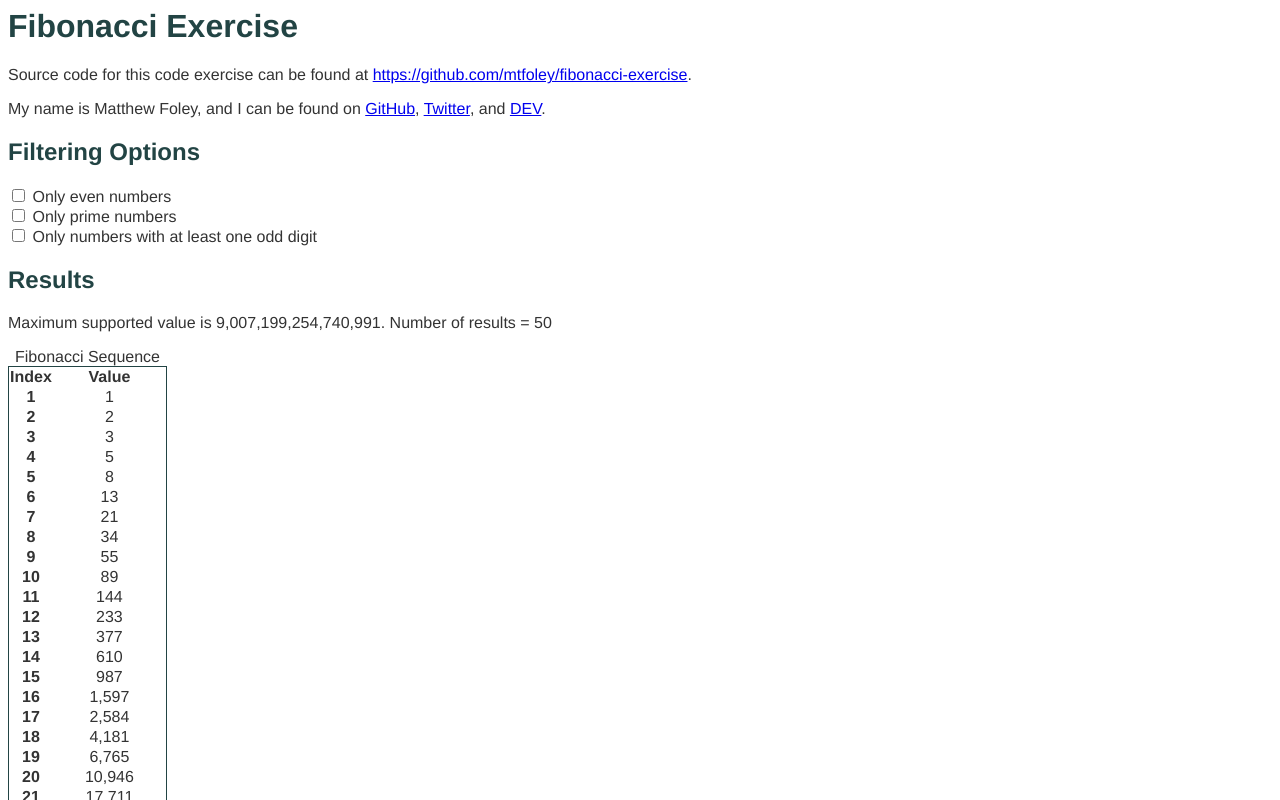
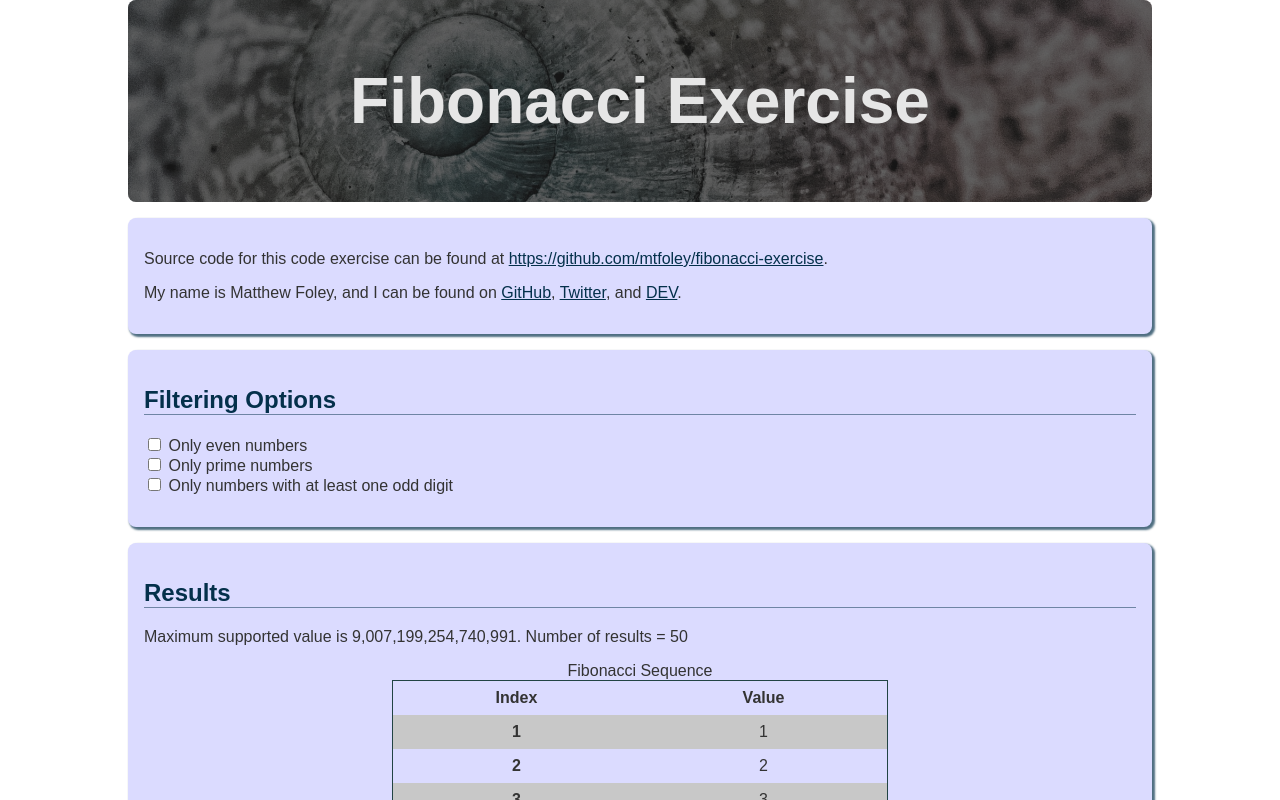
Before and after one commit to mtfoley/fibonacci-exercise, a website with bundled scripts: page src/index.html in a window 1280 px wide. Shown: the top 800 px of the page. Built offline with nearby package versions, Linux system fonts and the light colour scheme.

Commit message:
styling updates and image credit

```diff
--- a/src/app.css
+++ b/src/app.css
@@ -1,18 +1,69 @@
 body {
     color: #333;
-    font-family: "Helvetica Neue", Arial, sans-serif;
+    font-family: "avenir-light",Arial,Helvetica,sans-serif;
+    width: 80%;
+    margin: auto;
 }
-h1,h2 {
-    color: #244;
+header {
+    border-radius: 8px;
+    background-color: transparent;
+    background-image: url('./images/nautilus.jpg');
+    background-position-y: 30%;
+    background-position-x: 20%;
+    background-size: cover;
+}
+section {
+    border-radius: 8px;
+    background-color: rgb(219, 219, 255);
+    padding: 1em;
+    margin: 1em 0;
+    box-shadow: 2px 2px 2px 1px rgba(4, 48, 75, .7);
+}
+header h1 {
+    border-radius: 8px;
+    background: rgba(30,30,30,0.7);
+    color: rgb(230,230,230);
+    text-align: center;
+    font-size: 48pt;
+    padding: 1em;
+    margin:0;
+}
+h2 {
+    color: rgb(4, 48, 75);
+    border-bottom:1px solid rgb(4, 48, 75, 0.5);
 }
 table {
     border-collapse: collapse;
     border: 1px solid #244;
     table-layout: fixed;
+    width: 50%;
+    margin-left: auto;
+    margin-right: auto;
+}
+tr:nth-child(even){
+    background-color: rgb(200,200,200);
+}
+tr:hover {
+    background-color: rgba(30,30,30);
+    color:rgb(219, 219, 255)
 }
 td, th {
     text-align: center;
+    padding: 0.5em;
 }
 label.filter-checkbox-label {
     display: block;
 }
+a {
+    color: rgb(4, 48, 75);
+}
+a:hover {
+    color: #024F87;
+}
+footer {
+    text-align: center;
+}
+
+/* icon fill: #024F87
+hover opacity 0.5
+*/
--- a/src/index.html
+++ b/src/index.html
@@ -4,9 +4,14 @@
         <link rel="stylesheet" href="./app.css"></head>
     </head>
     <body>
+        <header role="img" alt="nautilus seashell background image">
             <h1>Fibonacci Exercise</h1>
+        </header>
+        <section class="info">
             <p>Source code for this code exercise can be found at <a href="https://github.com/mtfoley/fibonacci-exercise" rel="noreferrer" target="_blank">https://github.com/mtfoley/fibonacci-exercise</a>.</p>
             <p>My name is Matthew Foley, and I can be found on <a href="https://github.com/mtfoley" rel="noreferrer" target="_blank">GitHub</a>, <a href="https://twitter.com/MatthewTFoley" rel="noreferrer" target="_blank">Twitter</a>, and <a href="https://dev.to/mtfoley" rel="noreferrer" target="_blank">DEV</a>.</p>
+        </section>
+        <section class="filter">
             <h2>Filtering Options</h2>
             <form>
                 <label for="filter-even" class="filter-checkbox-label">
@@ -22,9 +27,16 @@
                     Only numbers with at least one odd digit
                 </label>
             </form>
+        </section>
+        <section class="results">
             <h2>Results</h2>
             <p id="results-info"></p>
             <table id="results"></table>
+        </section>
+        <footer>
+            &copy; Matthew Foley, 2021<br/>
+            <small>Header Background Image by <a href="https://unsplash.com/@kb_photoart?utm_source=unsplash&utm_medium=referral&utm_content=creditCopyText">Kevin Bergen</a> on <a href="https://unsplash.com/s/photos/nautilus?utm_source=unsplash&utm_medium=referral&utm_content=creditCopyText">Unsplash</a></small>
+        </footer>
         <script type="module" src="./app.mjs"></script>
     </body>
 </html>
```
Lines whose indentation alone changed are shown as unchanged.
